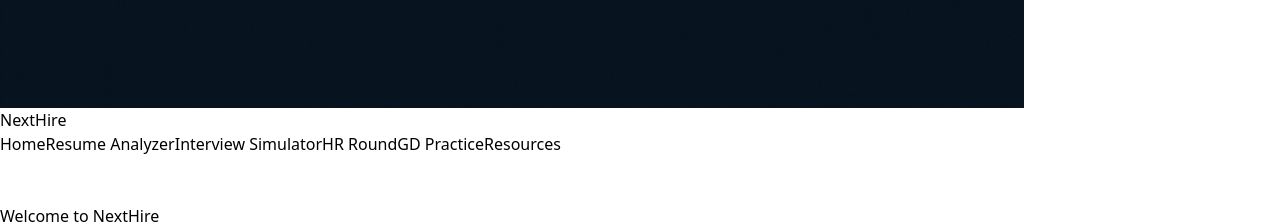
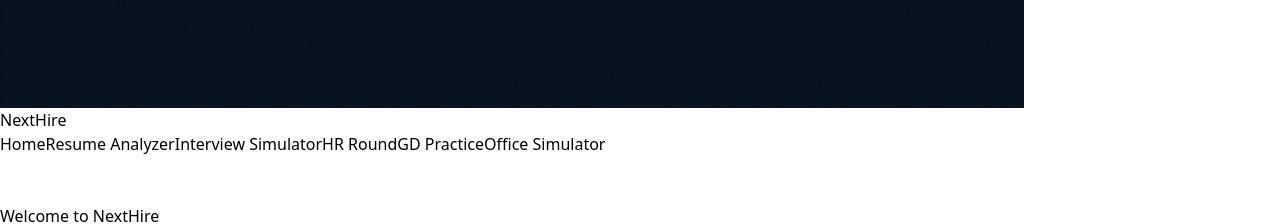
Before and after one commit to Student-IshitaRane/LinkedIn-Hack, a React (Vite) app in the folder frontend/: page / in a window 1280 px wide. Shown: the part 940-1164 px from the top of the page. Built offline with nearby package versions, Linux system fonts and the light colour scheme.

Commit message:
office-simulator

```diff
--- a/frontend/src/components/NavBar.jsx
+++ b/frontend/src/components/NavBar.jsx
@@ -28,7 +28,7 @@
   { name: 'Interview Simulator', href: '/technical-interview', current: false },
   { name: 'HR Round', href: '/hr-interview', current: false },
   { name: 'GD Practice', href: '/gd-rooms', current: false },
-  { name: 'Resources', href: '/virtual-office', current: false },
+  { name: 'Office Simulator', href: '/virtual-office', current: false },
 ];
 
 const defaultNotifications = [
```
